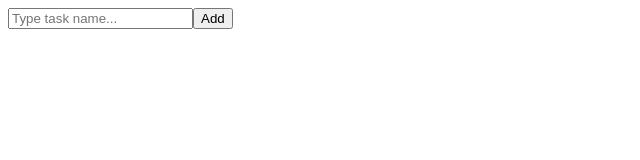
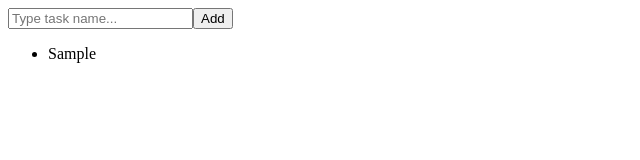
Before and after one commit to JamesGJ5-Learning-To-Code/handle-inputs-and-render-lists, a React (Create React App) app in the folder task-app/: page / in a window 1280 px wide. Both pictures are taken after typing "Sample" into the empty fields and a click on the button "Add". Shown: the top 160 px of the page, without its empty margins (0-640 px from the left). Built offline with nearby package versions, Linux system fonts and the light colour scheme.

Commit message:
Enable Overview to render the taskArray

```diff
--- a/task-app/src/components/Overview.js
+++ b/task-app/src/components/Overview.js
@@ -2,8 +2,14 @@ import React, { Component } from 'react';
 
 class Overview extends Component {
     render() {
+        const taskArray = this.props.taskArray;
         return (
             <ul className='Overview'>
+                {taskArray.map((taskString, index) =>
+                    <li key={index.toString()}>
+                        {taskString}
+                    </li>
+                )}
             </ul>
         );
     }
```
